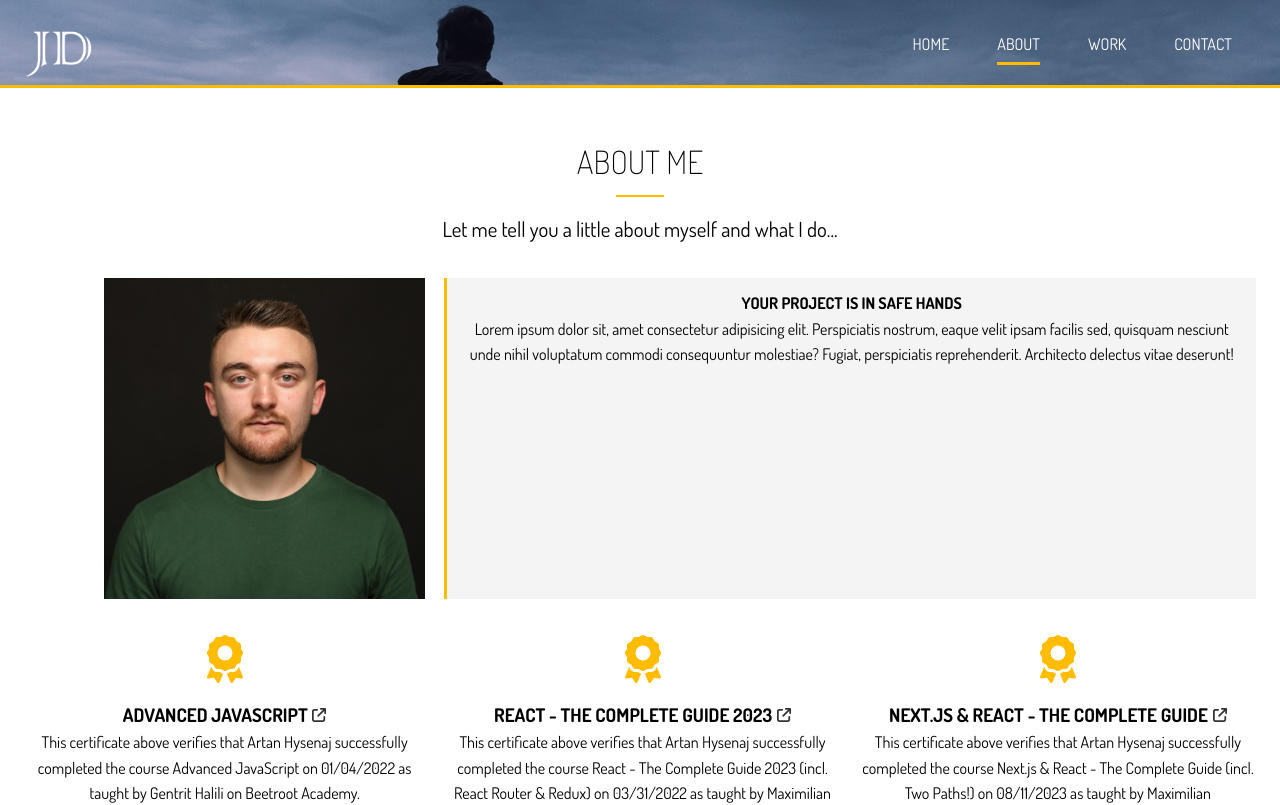
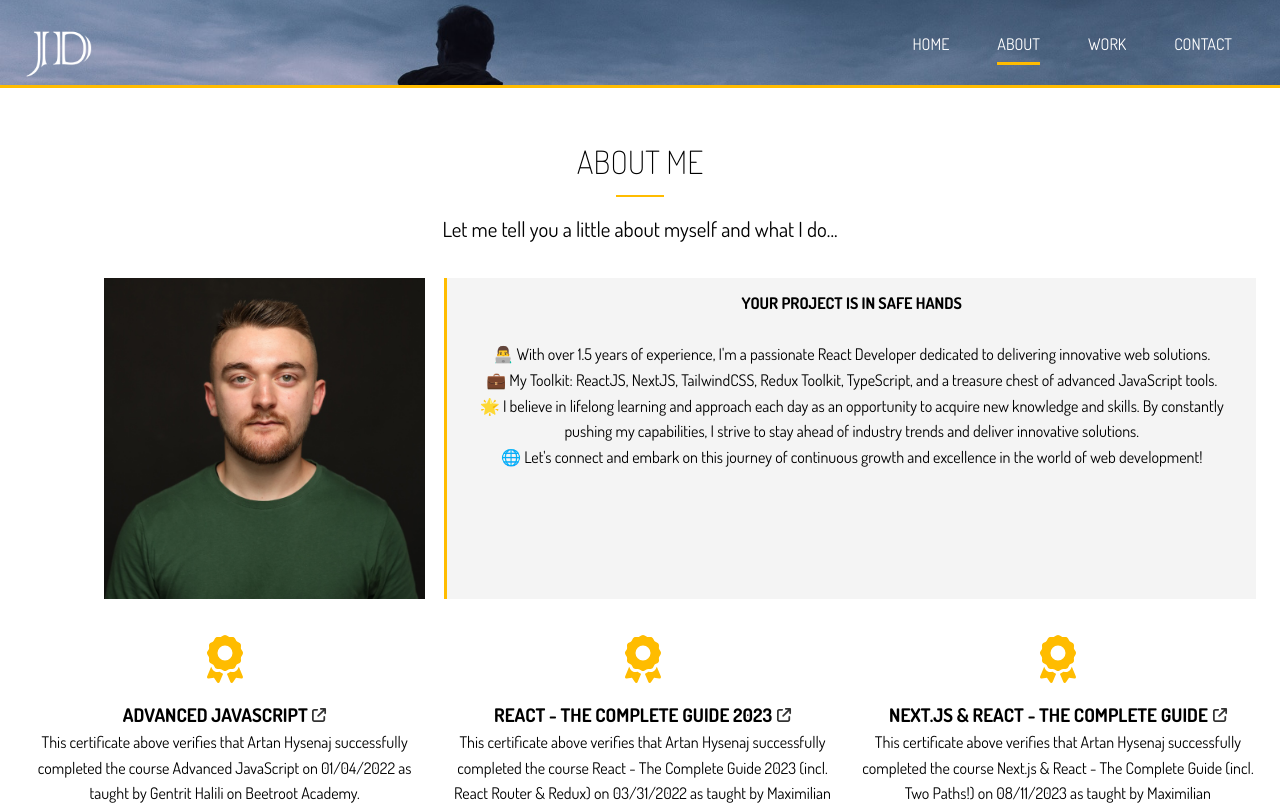
Before and after one commit to Artan-Hysenaj/portfolio, a Next.js app: page /about in a window 1280 px wide. Shown: the top 805 px of the page. Built offline with nearby package versions, Linux system fonts and the light colour scheme.

Commit message:
refactor: add bio content

```diff
--- a/src/components/bio/Bio.tsx
+++ b/src/components/bio/Bio.tsx
@@ -27,13 +27,28 @@ const Bio: React.FC<BioProps> = ({ awards }) => {
           />
           <div className="bio bg-light">
             <h4>Your Project Is In Safe Hands</h4>
-            <p>
-              Lorem ipsum dolor sit, amet consectetur adipisicing elit.
-              Perspiciatis nostrum, eaque velit ipsam facilis sed, quisquam
-              nesciunt unde nihil voluptatum commodi consequuntur molestiae?
-              Fugiat, perspiciatis reprehenderit. Architecto delectus vitae
-              deserunt!
-            </p>
+            <br />
+            <div className="bio-content">
+              <p>
+                👨‍💻 With over 1.5 years of experience, I&apos;m a passionate
+                React Developer dedicated to delivering innovative web
+                solutions.
+              </p>
+              <p>
+                💼 My Toolkit: ReactJS, NextJS, TailwindCSS, Redux Toolkit,
+                TypeScript, and a treasure chest of advanced JavaScript tools.
+              </p>
+              <p>
+                🌟 I believe in lifelong learning and approach each day as an
+                opportunity to acquire new knowledge and skills. By constantly
+                pushing my capabilities, I strive to stay ahead of industry
+                trends and deliver innovative solutions.
+              </p>
+              <p>
+                🌐 Let&apos;s connect and embark on this journey of continuous
+                growth and excellence in the world of web development!
+              </p>
+            </div>
           </div>
 
           {awards.map((award) => (
```
